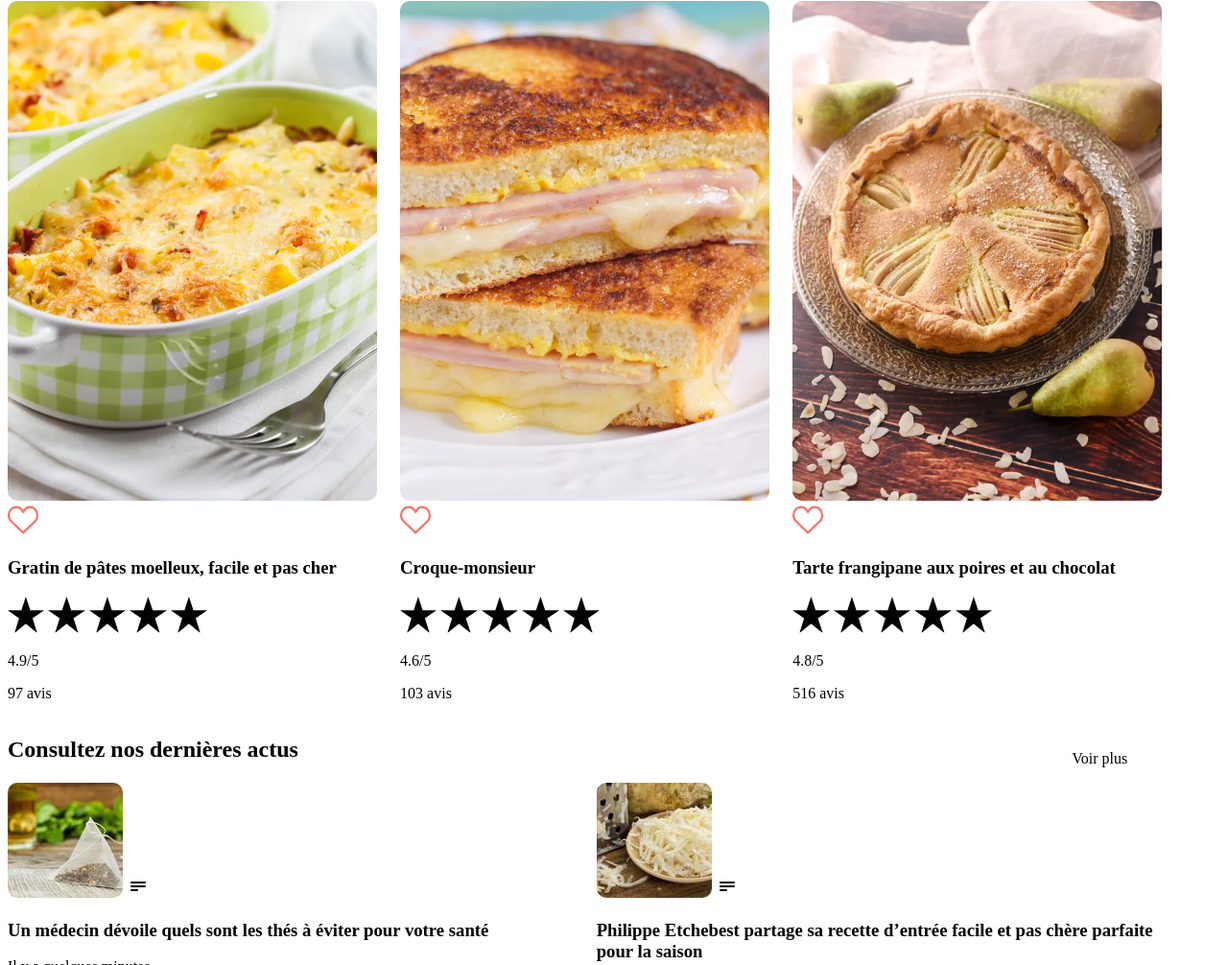
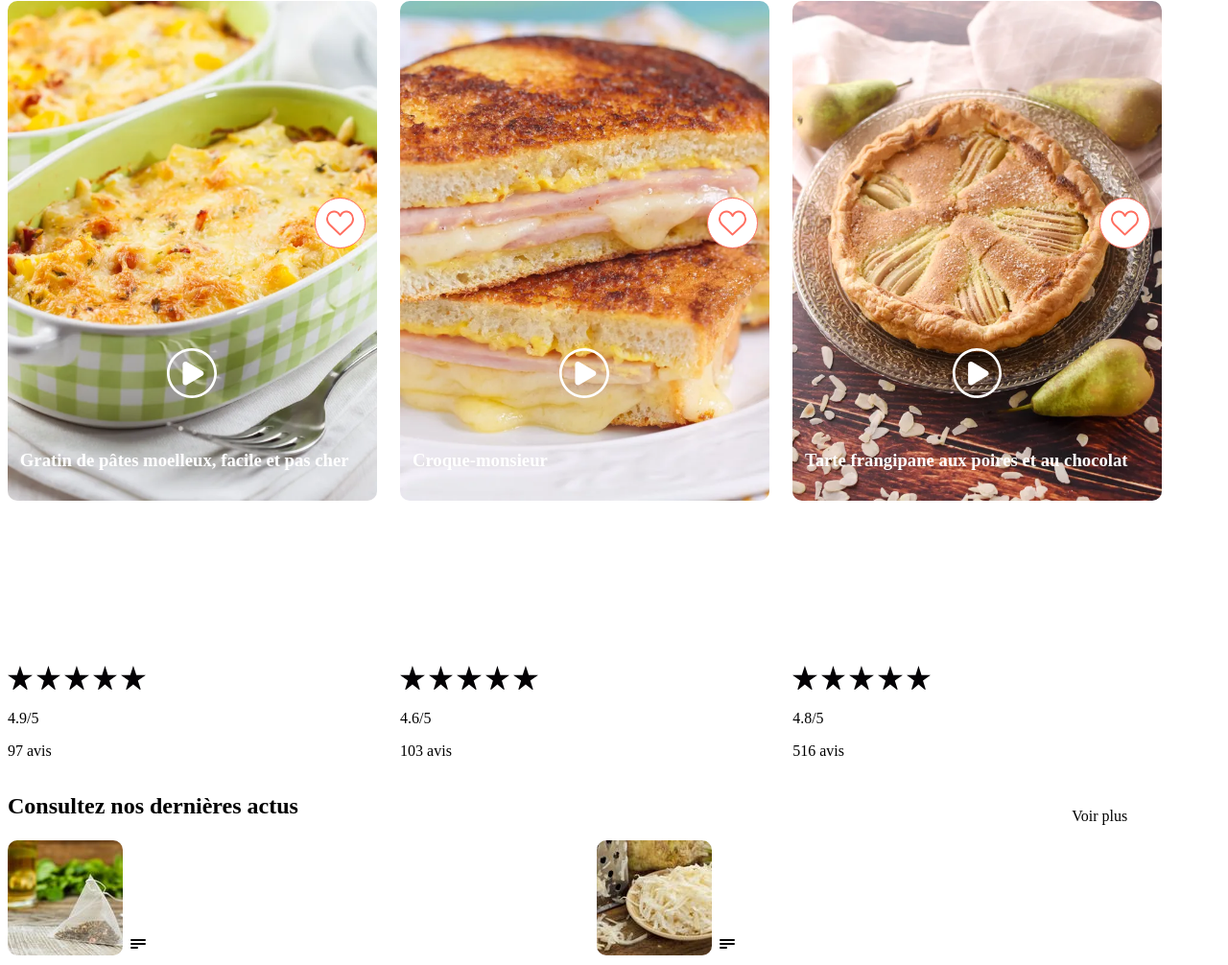
Before and after one commit to Michotruche/meningocoque, a plain HTML site: page index.html in a window 1280 px wide. Shown: the part 910-1916 px from the top of the page at 96% size. Drawn offline with Linux system fonts and the light colour scheme.

Commit message:
mise en place plus précise des icons notamment sur les images de recettes

```diff
--- a/assets/sass/style.scss
+++ b/assets/sass/style.scss
@@ -20,7 +20,7 @@ img {
 
 .star {
         display: inline;
-        width: 3vw;
+        width: 2vw;
     }
 
 header ul {
@@ -64,6 +64,38 @@ main {
             .plat {
                 width: 100%;
             }
+            .favoris {
+                width: 3vw;
+                height: 3vw;
+                padding: 0.5vw;
+                background-color: white;
+                border: 1px solid $orange;
+                border-radius: 50%;
+                position: relative;
+                top: -40vh;
+                right: -25vw;
+                z-index: 1;
+                display: flex;
+                justify-content: center;
+                align-items: center;
+                .like {
+                    width: 2.3vw;
+                }
+            }
+            .play {
+                width: 4vw;
+                position: relative;
+                top: -27vh;
+                right: -13vw;
+                z-index: 1;
+            }
+            h3 {
+                position: relative;
+                top: -23vh;
+                right: -1vw;
+                z-index: 1;
+                color: white;
+            }
         }
     }
     .bandeau-actus {
--- a/index.html
+++ b/index.html
@@ -95,8 +95,10 @@
 
                 <div class="recette">
                     <a href=""><img class="plat" src="img/gratin.webp" alt=""></a>
-                    <img class="like" src="img/Marmiton04.svg" alt="">
-                    <img src="img/Marmiton05.svg" alt="">
+                    <div class="favoris">
+                        <img class="like" src="img/Marmiton04.svg" alt="">
+                    </div>
+                    <img class="play" src="img/Marmiton05.svg" alt="">
                     <h3>Gratin de pâtes moelleux, facile et pas cher</h3>
                     <img class="star" src="img/star.svg" alt="">
                     <img class="star" src="img/star.svg" alt="">
@@ -109,8 +111,10 @@
 
                 <div class="recette">
                     <a href=""><img class="plat" src="img/croque.webp" alt=""></a>
-                    <img class="like" src="img/Marmiton04.svg" alt="">
-                    <img src="img/Marmiton05.svg" alt="">
+                    <div class="favoris">
+                        <img class="like" src="img/Marmiton04.svg" alt="">
+                    </div>
+                    <img class="play" src="img/Marmiton05.svg" alt="">
                     <h3>Croque-monsieur</h3>
                     <img class="star" src="img/star.svg" alt="">
                     <img class="star" src="img/star.svg" alt="">
@@ -123,8 +127,10 @@
 
                 <div class="recette">
                     <a href=""><img class="plat" src="img/tarte.webp" alt=""></a>
-                    <img class="like" src="img/Marmiton04.svg" alt="">
-                    <img src="img/Marmiton05.svg" alt="">
+                    <div class="favoris">
+                        <img class="like" src="img/Marmiton04.svg" alt="">
+                    </div>
+                    <img class="play" src="img/Marmiton05.svg" alt="">
                     <h3>Tarte frangipane aux poires et au chocolat</h3>
                     <img class="star" src="img/star.svg" alt="">
                     <img class="star" src="img/star.svg" alt="">
```
Also changed, not shown: css/style.css, 1 other file.
